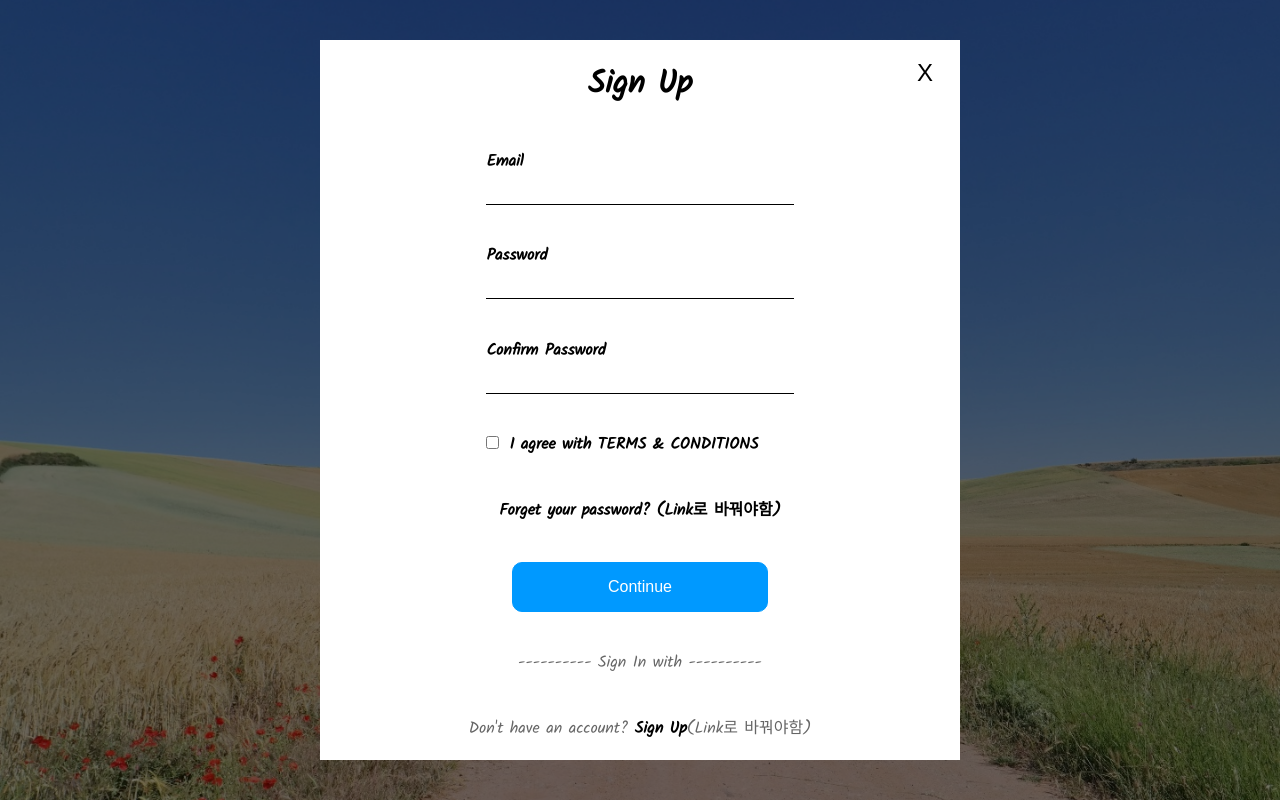
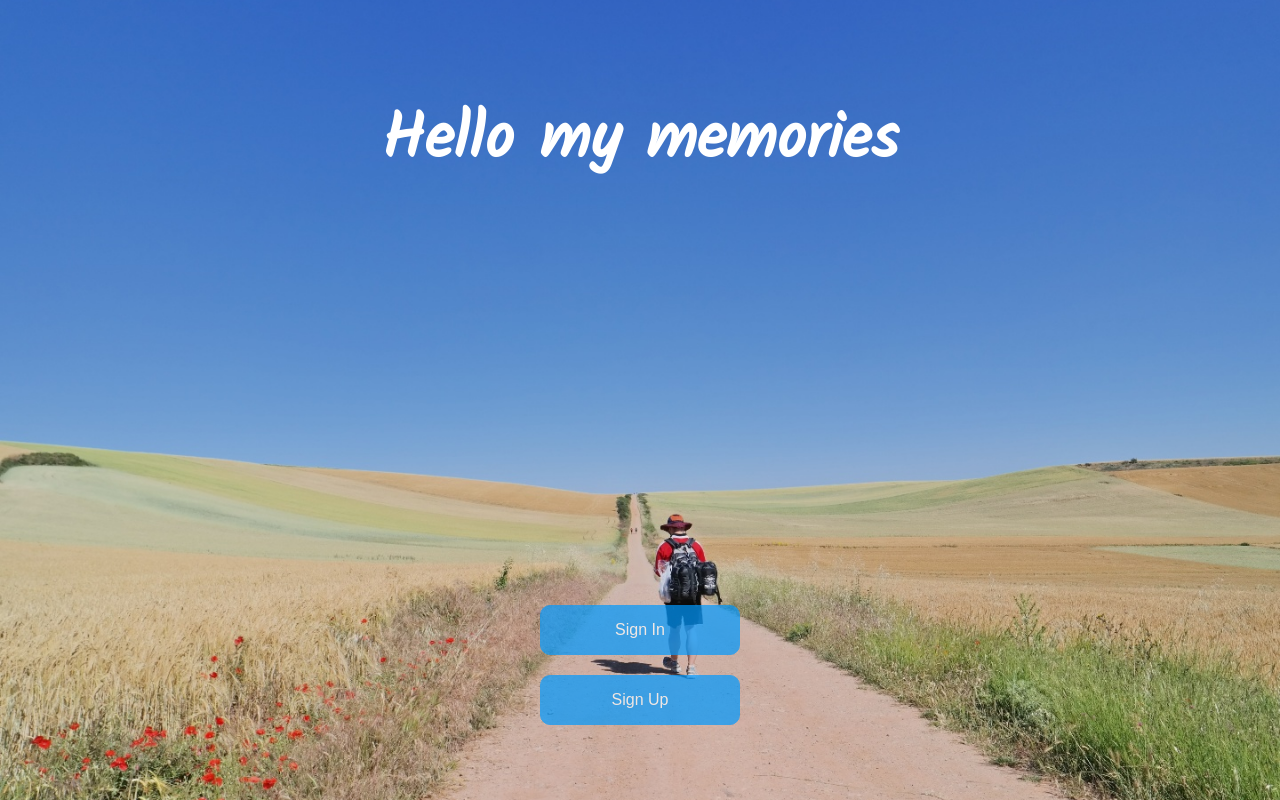
Before and after one commit to GiSeok-Hong/my_footprints_front, a React app: page / in a window 1280 px wide. Built offline with nearby package versions, Linux system fonts and the light colour scheme.

Commit message:
indexForm useState 를 이용하여 on/off 구현

```diff
--- a/src/components/common/closeBtn.tsx
+++ b/src/components/common/closeBtn.tsx
@@ -10,6 +10,7 @@ const Button = styled.button`
   border:none;
   outline:none;
 
+
   /* 폰트 관련 */
   font-size: 1.5rem;
 
@@ -20,11 +21,16 @@ const Button = styled.button`
   top:20px;
 `;
 
-const CloseBtn = () => {
+interface CloseBtnInterface {
+  // onClick: (e: BaseSyntheticEvent) => void
+  onClick: () => void
+}
+
+const CloseBtn = ({ onClick }:CloseBtnInterface) => {
+
   return (
-    <Button>X</Button>
+    <Button onClick={ onClick }>X</Button>
   );
 };
 
-
 export default CloseBtn;
--- a/src/components/index/indexBtn.tsx
+++ b/src/components/index/indexBtn.tsx
@@ -12,15 +12,17 @@ const IndexButton = styled(Button)`
   transform:translate(-50%,-50%);
 `;
 
-type IndexBtnProps = {
-  title: string;
-  bottom: string;
+
+interface IndexBtnInterface {
+  title: string
+  bottom: string
+  onClick: () => void
 }
 
 
-const IndexBtn = ({ title, bottom }: IndexBtnProps) => {
+const IndexBtn = ({ title, bottom, onClick }: IndexBtnInterface) => {
   return (
-    <IndexButton style={{ bottom }}>{ title }</IndexButton>
+    <IndexButton style={{ bottom }} onClick={ onClick }>{ title }</IndexButton>
   );
 };
 
--- a/src/components/index/indexForm.tsx
+++ b/src/components/index/indexForm.tsx
@@ -1,4 +1,4 @@
-import React from 'react';
+import React, { BaseSyntheticEvent } from 'react';
 import styled from 'styled-components';
 // import { Link } from 'react-router-dom';
 import BlackBg from '../common/blackBg';
@@ -38,11 +38,22 @@ const Form = styled.form`
 
 `
 
-const IndexForm = () => {
+interface IndexFormInterface {
+  testEvent: () => void
+}
+
+
+const IndexForm = ({ testEvent }:IndexFormInterface) => {
+
+  const handleSubmit = (e:BaseSyntheticEvent) => {
+    e.preventDefault();
+    console.log('onSubmit = preventDefault ');
+  }
+
   return (
     <BlackBg>
-      <Form>
-        <CloseBtn />
+      <Form onSubmit={ handleSubmit }>
+        <CloseBtn onClick={ testEvent }/>
         {/* 상태에 따라 제목 수정 */}
         <h1>Sign Up</h1>
 
--- a/src/pages/index.tsx
+++ b/src/pages/index.tsx
@@ -1,7 +1,7 @@
-import React from 'react';
+import React, { useState } from 'react';
 import styled from 'styled-components';
 import IndexBtn from '../components/index/indexBtn';
-import IndexModal from '../components/index/indexForm';
+import IndexForm from '../components/index/indexForm';
 // import Header from '../components/common/header';
 
 // 첫 페이지
@@ -25,15 +25,19 @@ const Index = styled.div`
 
 
 const IndexPage = () => {
-  const issign = true;
+  const [formOn, setFormOn]= useState(false);
+  const openForm = () => {
+    console.log(!formOn);
+    setFormOn(!formOn);
+  }
+
 
   return (
     <Index>
-
       <h1>Hello my memories</h1>
-      <IndexBtn title="Sign In" bottom="120px" />
-      <IndexBtn title="Sign Up" bottom="50px" />
-      {issign?<IndexModal />:<></>}
+      <IndexBtn title="Sign In" bottom="120px" onClick={openForm} />
+      <IndexBtn title="Sign Up" bottom="50px" onClick={openForm} />
+      {formOn ? <IndexForm testEvent={ openForm }/>:<></>}
     </Index>
   );
 };
--- /dev/null
+++ b/src/redux/actions/actionTypes.ts
@@ -0,0 +1,3 @@
+// 액션 타입 정의
+export const SIGN_IN = 'SIGN_IN';
+export const SIGN_UP = 'SIGN_UP';
```
Also changed, not shown: src/redux/actions/index.ts (+8 -5 lines), src/redux/reducers/index.ts (added, +15 -0 lines).
